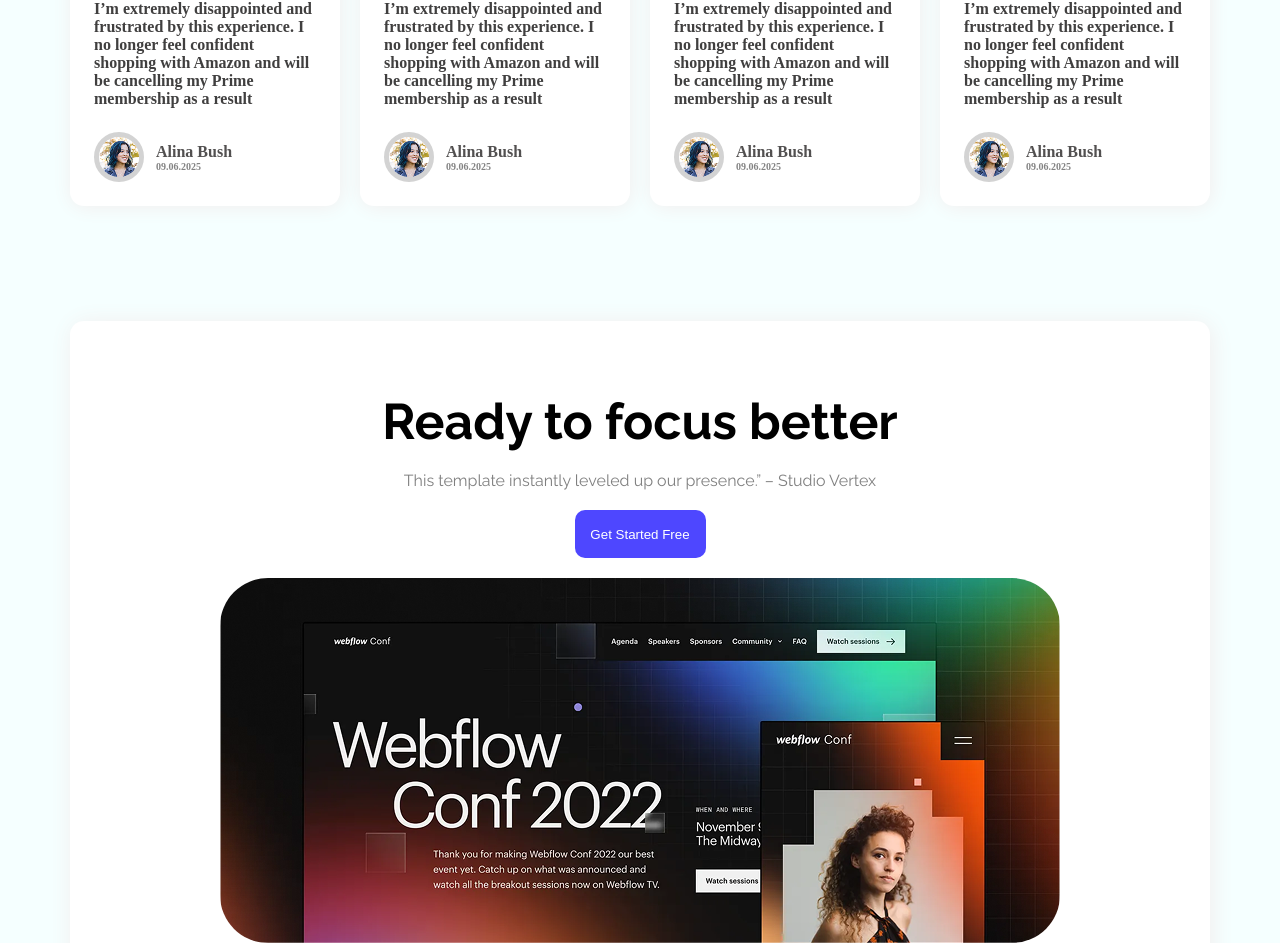
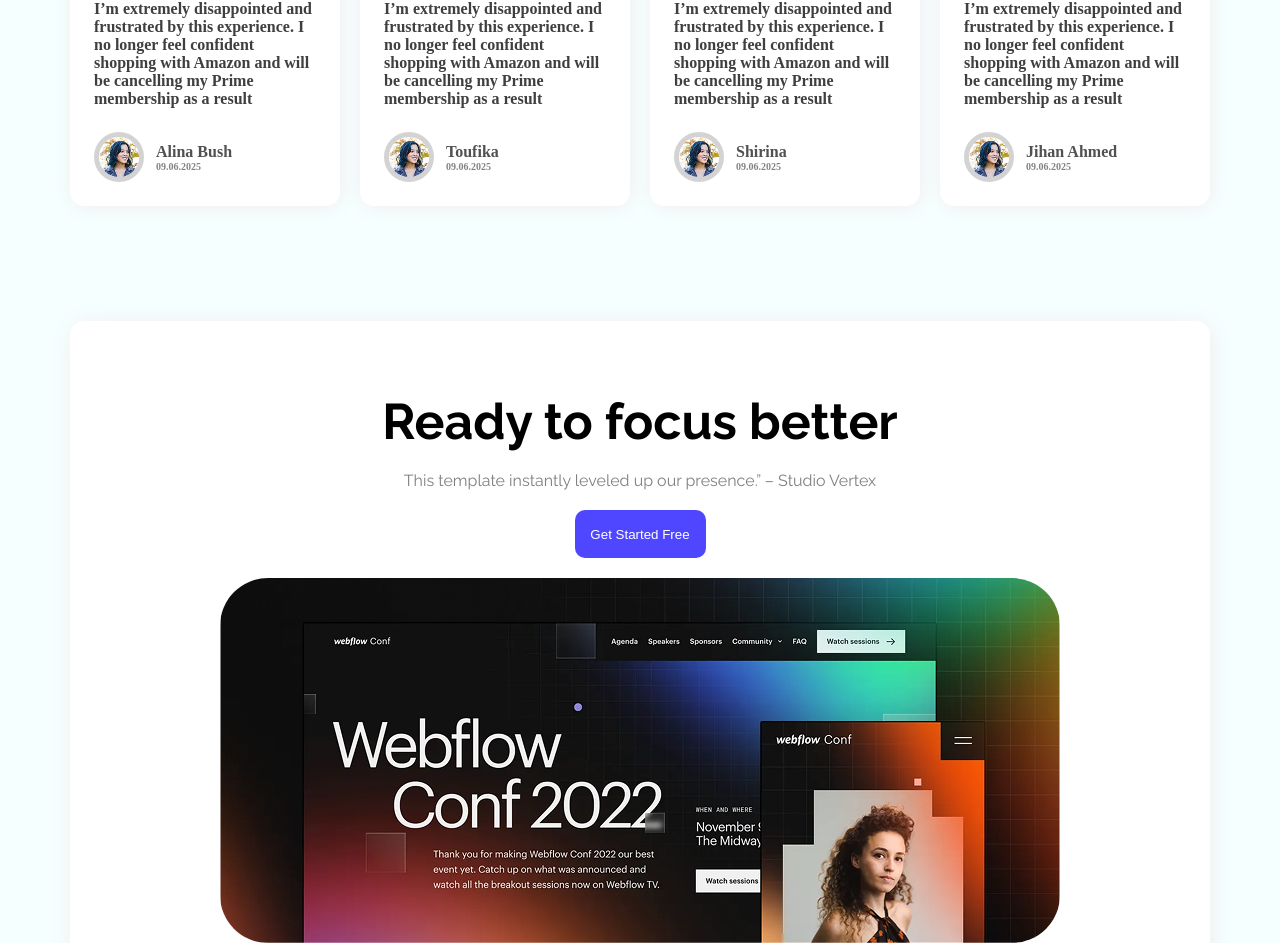
Before and after one commit to Touhidulislamtuhin/Ass_01_project, a plain HTML site: page index.html in a window 1280 px wide. Shown: the part 1932-2875 px from the top of the page. Drawn offline with Linux system fonts and the light colour scheme.

Commit message:
Final commit

```diff
--- a/index.html
+++ b/index.html
@@ -107,7 +107,7 @@
                     </div>
 
                 <div class="profile_name_date">
-                    <div><h5 class="reviewer">Alina Bush</h5></div>
+                    <div><h5 class="reviewer">Toufika</h5></div>
 
                     <h5 class="date">09.06.2025</h5>
                 </div>
@@ -131,7 +131,7 @@
                     </div>
 
                 <div class="profile_name_date">
-                    <div><h5 class="reviewer">Alina Bush</h5></div>
+                    <div><h5 class="reviewer">Shirina</h5></div>
 
                     <h5 class="date">09.06.2025</h5>
                 </div>
@@ -155,7 +155,7 @@
                     </div>
 
                 <div class="profile_name_date">
-                    <div><h5 class="reviewer">Alina Bush</h5></div>
+                    <div><h5 class="reviewer">Jihan Ahmed</h5></div>
 
                     <h5 class="date">09.06.2025</h5>
                 </div>
--- a/style/style.css
+++ b/style/style.css
@@ -252,6 +252,7 @@ input{
 }
 textarea{
     padding: 20px;
+
 }
 label{
     font-size: 18px;
```
